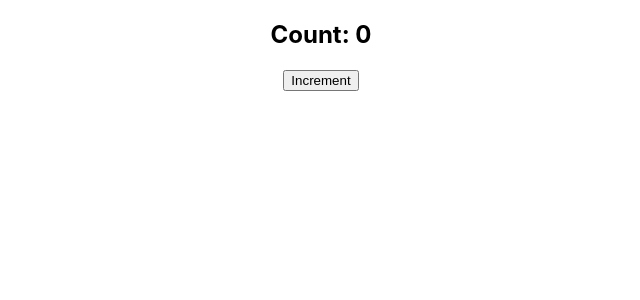
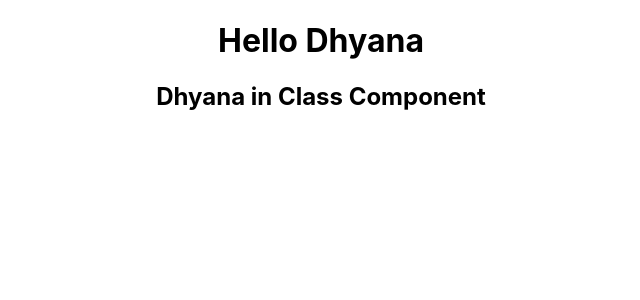
Before and after one commit to mistrymohini/ReactDemoProject, a React (Create React App) app: page / in a window 1280 px wide. Shown: the top 300 px of the page, without its empty margins (319-959 px from the left). Built offline with nearby package versions, Linux system fonts and the light colour scheme.

Commit message:
Destructuring props in class and functional component

```diff
--- a/src/App.js
+++ b/src/App.js
@@ -12,13 +12,13 @@ class App extends Component {
       <div className="App">
         {/* <Greet name="Mohini">
           <p>This is first Candidate</p>
-        </Greet>
+        </Greet> */}
         <Greet name="Dhyana"></Greet>
-        <Greet name="Alpesh"></Greet>
-        <Welcome name="Mohini"></Welcome>
+        {/* <Greet name="Alpesh"></Greet>
+        <Welcome name="Mohini"></Welcome> */}
         <Welcome name="Dhyana"></Welcome>
-        <Message></Message>*/}
-        <Counter></Counter>
+        {/* <Message></Message>
+        <Counter></Counter> */}
       </div>
     );
   }
--- a/src/Component/Greet.js
+++ b/src/Component/Greet.js
@@ -5,13 +5,13 @@ import React from "react";
 //    return <h1>Hello Mohini</h1>
 // }
 
-const Greet=(props)=>
+const Greet= props =>
 {
-
+    const {name,children}=props;
     return (
         <div>
-            <h1>Hello {props.name}</h1>
-            {props.children}
+            <h1>Hello {name}</h1>
+            {children}
         </div>
     );
 
--- a/src/Component/Welcome.js
+++ b/src/Component/Welcome.js
@@ -2,7 +2,8 @@ import React, { Component } from "react";
 
 class Welcome extends Component{
     render(){
-        return <h2> {this.props.name} in Class Component</h2>
+        const{name}=this.props;
+        return <h2> {name} in Class Component</h2>
     }
 }
 
```
